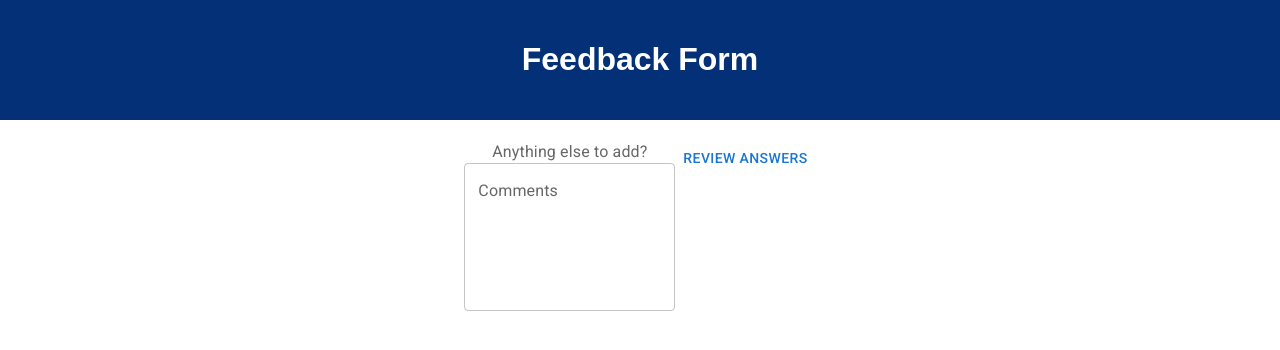
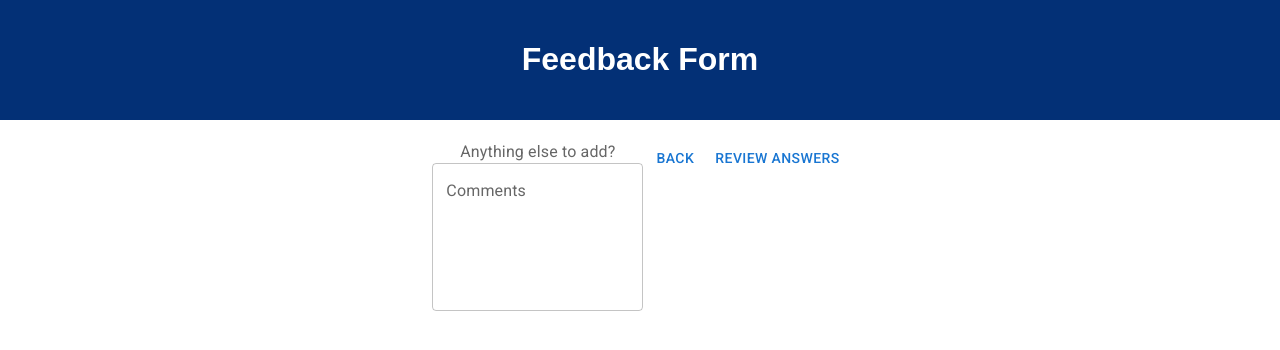
Before and after one commit to theo-jf/weekend-redux-feedback-loop, a React (Create React App) app: page /#/feedback/comments in a window 1280 px wide. Shown: the top 350 px of the page. Built offline with nearby package versions, Linux system fonts and the light colour scheme.

Commit message:
Back buttons implemented

```diff
--- a/src/components/Comments/Comments.jsx
+++ b/src/components/Comments/Comments.jsx
@@ -23,8 +23,12 @@ export default function Comments() {
         dispatch(action);
     }
 
+    const toSupport = () => {
+        history.push('/feedback/support');
+    }
+
     const toReview = () => {
-        history.push('/feedback/review')
+        history.push('/feedback/review');
     }
 
     return (
@@ -40,6 +44,7 @@ export default function Comments() {
                     onChange={handleChange}
                 />
             </FormControl>
+            <Button onClick={toSupport}>Back</Button>
             <Button onClick={toReview}>Review Answers</Button>
       </section>
     );
--- a/src/components/Feeling/Feeling.jsx
+++ b/src/components/Feeling/Feeling.jsx
@@ -32,6 +32,10 @@ export default function Feeling() {
         dispatch(action);
     }
 
+    const toHome = () => {
+        history.push('/');
+    }
+
     const toUnderstanding = () => {
         if (!value) {
             setHelperText('Response required');
@@ -58,6 +62,7 @@ export default function Feeling() {
                     </RadioGroup>
                     <FormHelperText>{helperText}</FormHelperText>
             </FormControl>
+            <Button onClick={toHome}>Back</Button>
             <Button onClick={toUnderstanding}>Next</Button>
       </section>
     );
--- a/src/components/Supported/Supported.jsx
+++ b/src/components/Supported/Supported.jsx
@@ -32,6 +32,10 @@ export default function Supported() {
         dispatch(action);
     }
 
+    const toUnderstanding = () => {
+        history.push('/feedback/understanding')
+    }
+
     const toComments = () => {
         if (!value) {
             setHelperText('Response required');
@@ -58,6 +62,7 @@ export default function Supported() {
                     </RadioGroup>
                     <FormHelperText>{helperText}</FormHelperText>
             </FormControl>
+            <Button onClick={toUnderstanding}>Back</Button>
             <Button onClick={toComments}>Next</Button>
       </section>
     );
--- a/src/components/Understanding/Understanding.jsx
+++ b/src/components/Understanding/Understanding.jsx
@@ -32,6 +32,10 @@ export default function Understanding() {
         dispatch(action);
     }
 
+    const toFeeling = () => {
+        history.push('/feedback/feeling');
+    }
+
     const toSupport = () => {
         if (!value) {
             setHelperText('Response required');
@@ -58,6 +62,7 @@ export default function Understanding() {
                     </RadioGroup>
                     <FormHelperText>{helperText}</FormHelperText>
             </FormControl>
+            <Button onClick={toFeeling}>Back</Button>
             <Button onClick={toSupport}>Next</Button>
       </section>
     );
```
